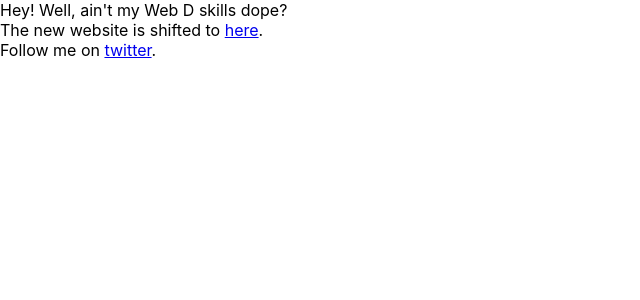
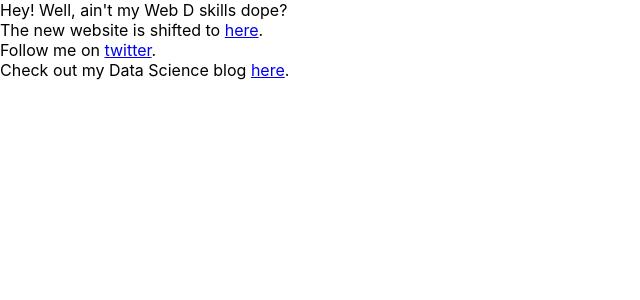
Before and after one commit to namanmanchanda09/myapp, a React (Create React App) app: page / in a window 1280 px wide. Shown: the top 300 px of the page, without its empty margins (0-640 px from the left). Built offline with nearby package versions, Linux system fonts and the light colour scheme.

Commit message:
added blog link

```diff
--- a/src/App.js
+++ b/src/App.js
@@ -44,7 +44,8 @@ class App extends React.Component {
       <div>
         Hey! Well, ain't my Web D skills dope? <br></br>
         The new website is shifted to <a href={'https://namanmanchanda09.github.io/'}>here</a>.<br></br>
-        Follow me on <a href={'https://twitter.com/NamanManchanda2'}>twitter</a>.
+        Follow me on <a href={'https://twitter.com/NamanManchanda2'}>twitter</a>.<br></br>
+        Check out my Data Science blog <a href={'https://namanmanchanda09.github.io/mindAI/'}>here</a>.
       </div>
     )
     // return (
```
